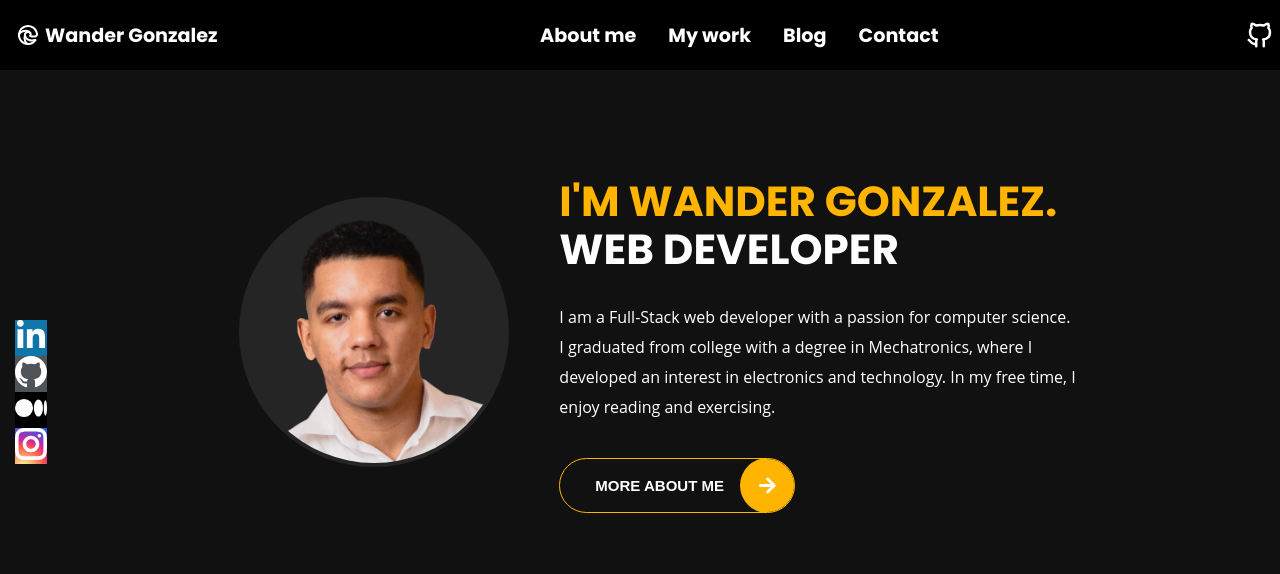
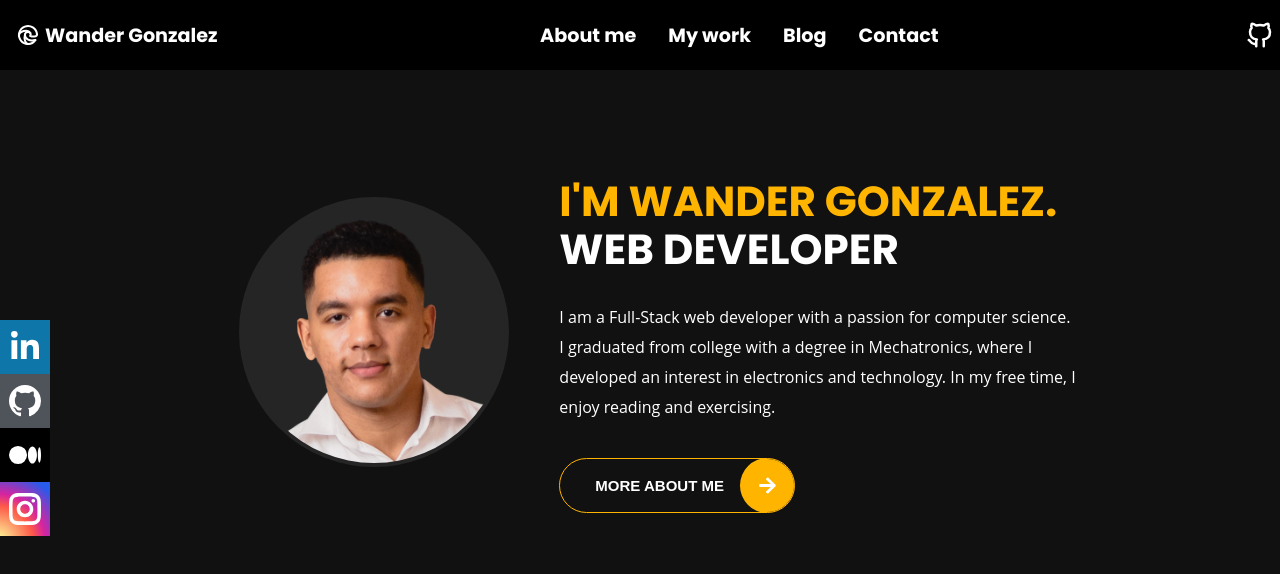
Before and after one commit to wandergithub/w-portfolio, a React (Create React App) app: page / in a window 1280 px wide. Shown: the top 574 px of the page. Built offline with nearby package versions, Linux system fonts and the light colour scheme.

Commit message:
arrange social media icons and container in left position

```diff
--- a/src/components/FloatingSocial/FloatingSocial.scss
+++ b/src/components/FloatingSocial/FloatingSocial.scss
@@ -2,8 +2,19 @@
   display: flex;
   flex-direction: column;
   position: fixed;
-  left: 15px;
+  left: 0px;
   top: 40vh;
+}
+
+.icons-container a {
+  width: 70px;
+  height: 54px;
+  padding-left: 20px;
+  margin-left: -20px;
+  display: flex;
+  justify-content: center;
+  align-items: center;
+  cursor: pointer;
 }
 
 .ig {
```
